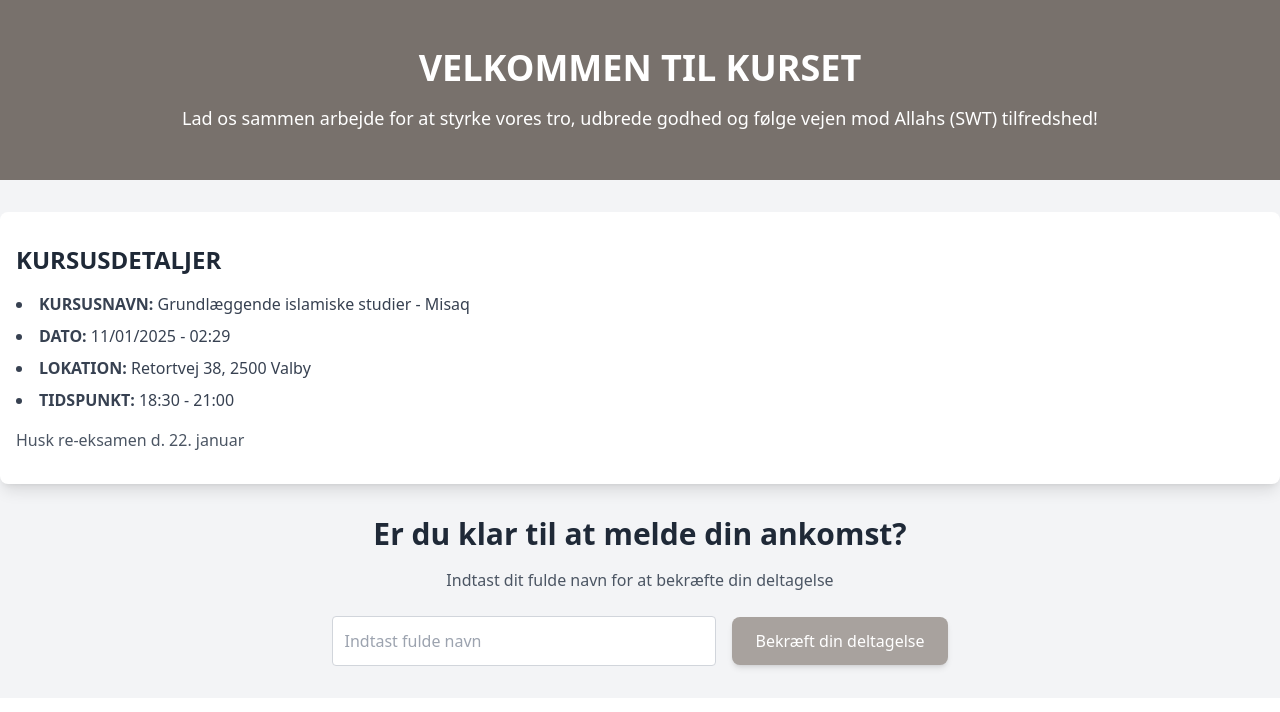
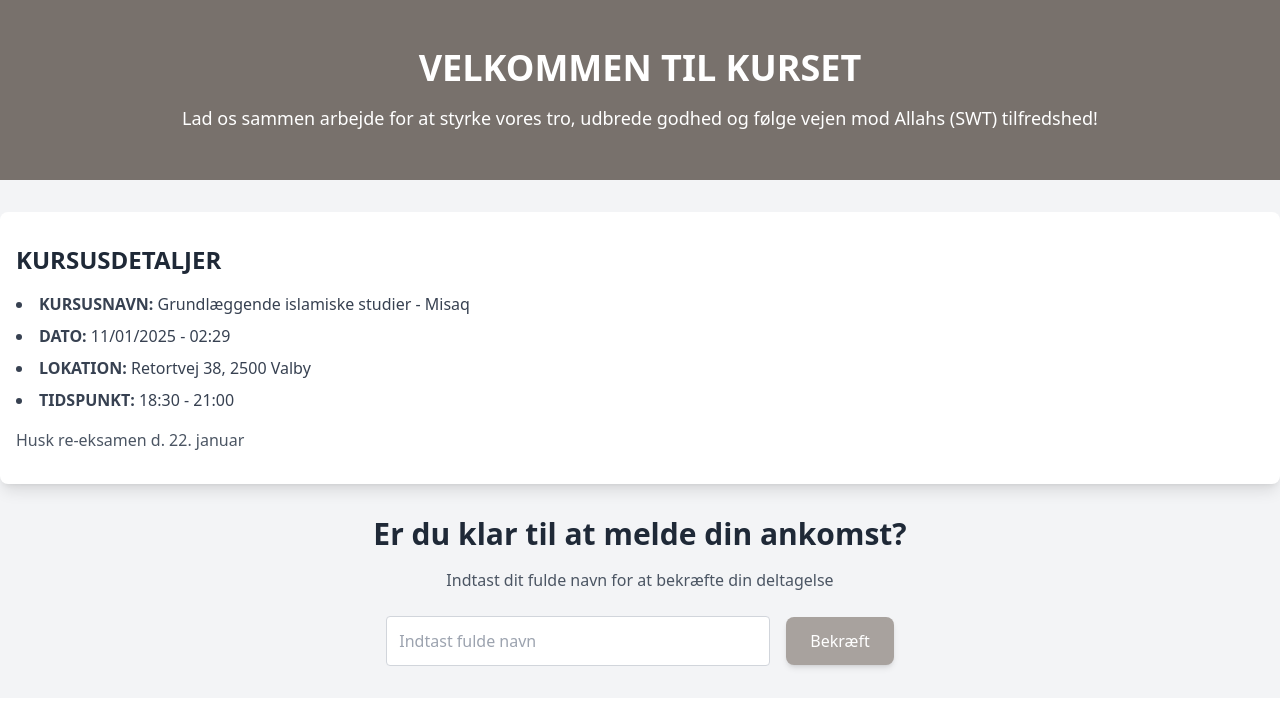
Before and after one commit to Sbicen99/misaq-arrival-app, a React (Create React App) app: page / in a window 1280 px wide. Shown: the top 712 px of the page. Built offline with nearby package versions, Linux system fonts and the light colour scheme; no server answers.

Commit message:
Change the submit button

```diff
--- a/src/pages/arrivalPage.js
+++ b/src/pages/arrivalPage.js
@@ -172,7 +172,7 @@ const Arrival = () => {
             type="submit"
             className="bg-stone-400 text-white py-3 px-6 rounded-lg shadow-md hover:bg-stone-600 transition"
           >
-            Bekræft din deltagelse
+            Bekræft
           </button>
         </form>
       </section>
```
